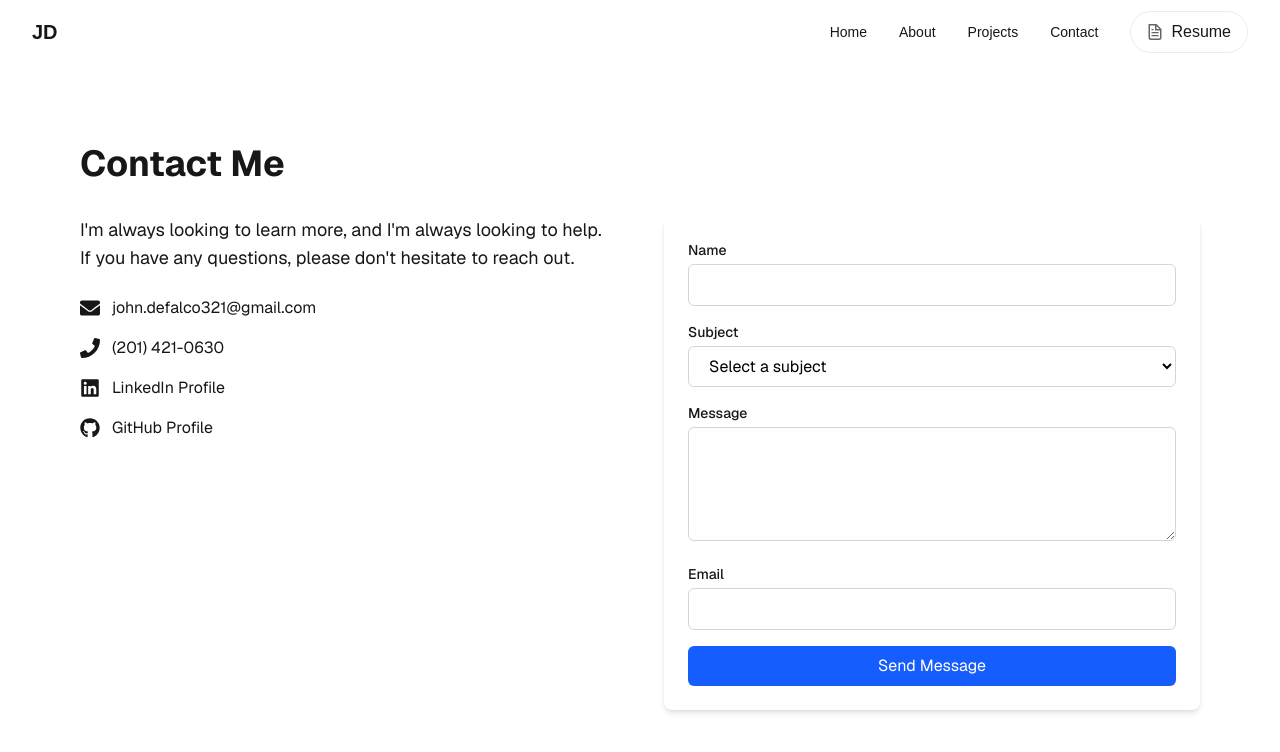
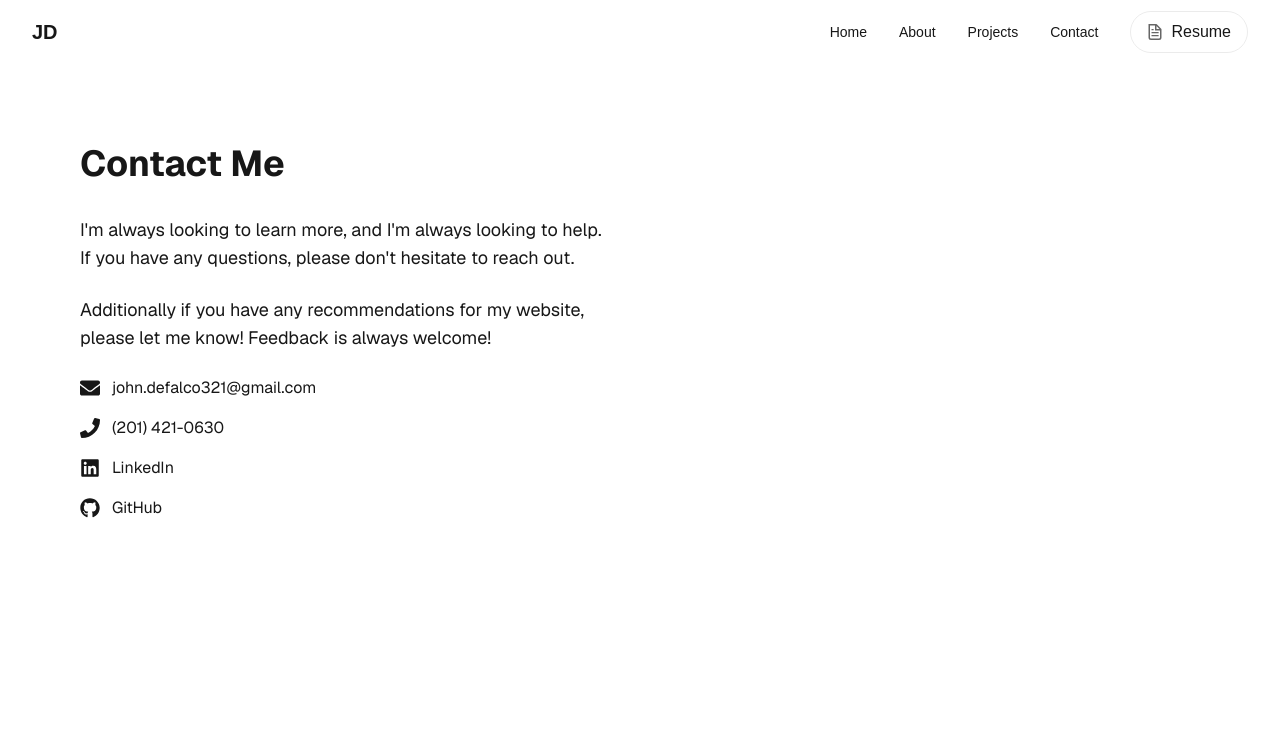
Before and after one commit to jdefalco715/johns-portfolio, a Next.js app: page /contact in a window 1280 px wide. Shown: the top 752 px of the page. Built offline with nearby package versions, Linux system fonts and the light colour scheme.

Commit message:
JP-3: Commented out contact form, will update when API is set up later

```diff
--- a/src/app/contact/page.tsx
+++ b/src/app/contact/page.tsx
@@ -48,12 +48,12 @@ export default function Contact() {
             try {
                 const emailData = {
                     to: 'john.defalco321@gmail.com',
-                    from: '', // TODO: Add your email service sender address here
+                    from: '', // TODO: Add email service sender address here
                     subject: formData.get('subject'),
                     text: `Name: ${formData.get('name')}\n\nMessage: ${formData.get('message')}\n\nEmail: ${formData.get('email')}`,
                 };
 
-                // TODO: Replace with your email service API call
+                // TODO: Replace with email service API call
                 // Example using fetch:
                 // const response = await fetch('/api/send-email', {
                 //     method: 'POST',
@@ -103,6 +103,11 @@ export default function Contact() {
                                 If you have any questions, please don't hesitate to reach out.
                             </p>
 
+                            <p className="text-lg">
+                                Additionally if you have any recommendations for my website, please let me know!
+                                Feedback is always welcome!
+                            </p>
+
                             <ul className="space-y-4">
                                 <li className="flex items-center gap-3">
                                     <FaEnvelope className="text-xl" />
@@ -119,20 +124,20 @@ export default function Contact() {
                                 <li className="flex items-center gap-3">
                                     <FaLinkedin className="text-xl" />
                                     <a href="https://www.linkedin.com/in/john-s-defalco/" target="_blank" rel="noopener noreferrer" className="hover:text-blue-600 transition-colors">
-                                        LinkedIn Profile
+                                        LinkedIn
                                     </a>
                                 </li>
                                 <li className="flex items-center gap-3">
                                     <FaGithub className="text-xl" />
                                     <a href="https://github.com/jdefalco715" target="_blank" rel="noopener noreferrer" className="hover:text-blue-600 transition-colors">
-                                        GitHub Profile
+                                        GitHub
                                     </a>
                                 </li>
                             </ul>
                         </div>
 
-                        {/* Right Column - Contact Form */}
-                        <div className="p-6 rounded-lg shadow-md">
+                        {/* Right Column - Contact Form (Commented out for future implementation) */}
+                        {/* <div className="p-6 rounded-lg shadow-md">
                             <form onSubmit={handleSubmit} className="space-y-4">
                                 <div>
                                     <label htmlFor="name" className="block text-sm font-medium mb-1">Name</label>
@@ -199,7 +204,7 @@ export default function Contact() {
                                     </p>
                                 )}
                             </form>
-                        </div>
+                        </div> */}
                     </div>
                 </motion.section>
             </main>
```
